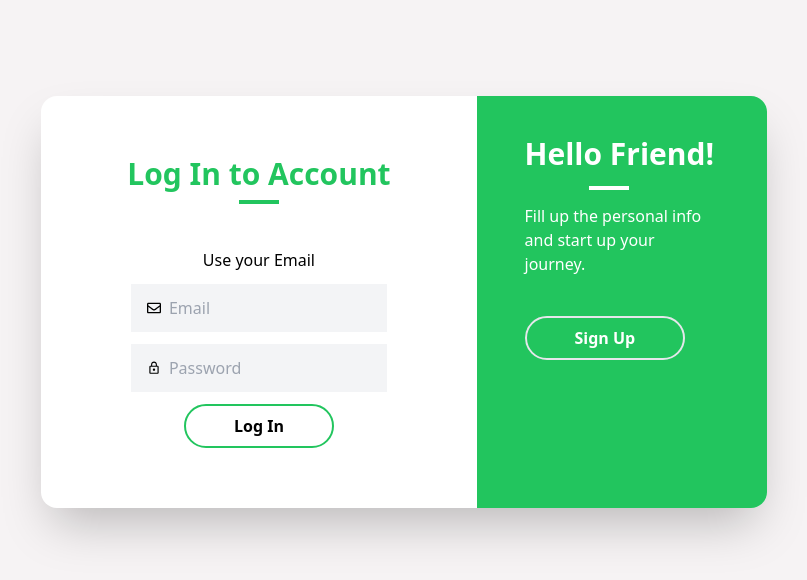
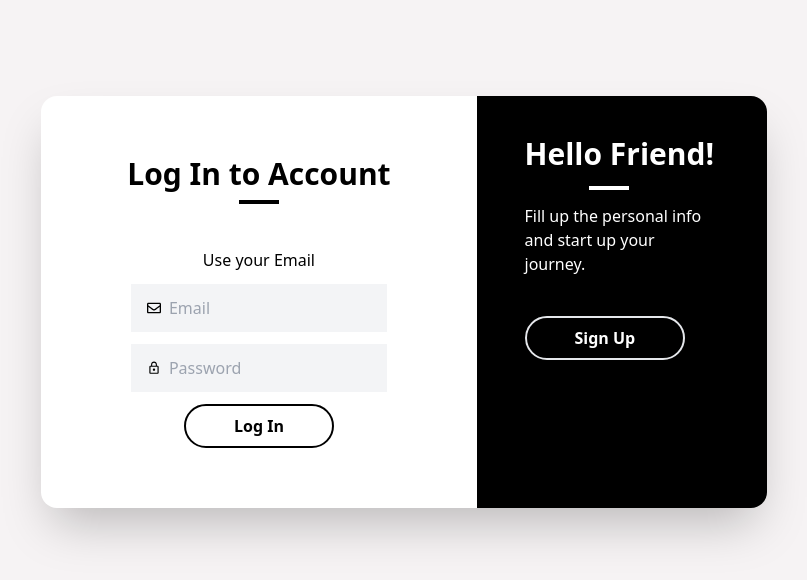
Before and after one commit to Aber72/giphy_search, a Next.js app: page /login in a window 1280 px wide. Shown: the top 580 px of the page, without its empty margins (236-1043 px from the left). Built offline with nearby package versions, Linux system fonts and the light colour scheme.

Commit message:
changes few designs in signup

```diff
--- a/src/pages/login.tsx
+++ b/src/pages/login.tsx
@@ -55,8 +55,8 @@ export default function Login() {
         <div className="w-full md:w-3/5 p-4 md:p-5">
           <div className="py-6 md:py-10">
             <div className="flex flex-col items-center">
-              <h2 className="text-xl md:text-3xl font-bold text-green-500 mb-2">Log In to Account</h2>
-              <div className="border-2 w-6 md:w-10 border-green-500 inline-block mb-2"></div>
+              <h2 className="text-xl md:text-3xl font-bold text-black mb-2">Log In to Account</h2>
+              <div className="border-2 w-6 md:w-10 border-black inline-block mb-2"></div>
             </div>
 
             <div className="flex flex-col items-center mt-4 md:mt-6">
@@ -84,7 +84,7 @@ export default function Login() {
               </div>
 
               <div
-                className="border-2 text-black border-green-500 rounded-full px-6 md:px-12 py-2 inline-block font-semibold hover:bg-green-500 hover:text-black mt-3 cursor-pointer"
+                className="border-2 text-black border-black rounded-full px-6 md:px-12 py-2 inline-block font-semibold hover:bg-black hover:text-white mt-3 cursor-pointer"
                 onClick={handleLogin}
               >
                 Log In
@@ -100,12 +100,12 @@ export default function Login() {
 
             {/* register section started  */}
 
-        <div className="w-full md:w-2/5 bg-green-500 text-white rounded-tr-2xl rounded-br-2xl md:py-10 px-4 md:px-12">
+        <div className="w-full md:w-2/5 bg-black text-white rounded-tr-2xl rounded-br-2xl md:py-10 px-4 md:px-12">
           <h2 className="text-xl md:text-3xl font-bold mb-2">Hello Friend!</h2>
           <div className="border-2 w-6 md:w-10 border-white inline-block mb-2 md:ml-16"></div>
           <p className="mb-6 md:mb-10">Fill up the personal info and start up your journey.</p>
           <Link href="/signup">
-            <div className="border-2 rounded-full px-6 md:px-12 py-2 inline-block font-semibold hover:bg-white hover:text-green-500 cursor-pointer">Sign Up</div>
+            <div className="border-2 rounded-full px-6 md:px-12 py-2 inline-block font-semibold hover:bg-white hover:text-black cursor-pointer">Sign Up</div>
           </Link>
         </div>
       </div>
--- a/src/pages/signup.tsx
+++ b/src/pages/signup.tsx
@@ -47,13 +47,13 @@ export default function Signup() {
   return (
     // started signup page.
     // header  for signup page
-    <main className="flex min-h-screen flex-col items-center justify-between p-24">
+    <main className="flex min-h-screen flex-col items-center justify-between p-24 ">
       <div className="bg-white rounded-2xl shadow-2xl flex flex-col w-2/3 max-w-xl">
         <div className="w-18 p-5">
           <div className="py-10">
             <div className="flex flex-col items-center">
-              <h2 className="text-3xl font-bold text-green-500 mb-2">Sign In to Account</h2>
-              <div className="border-2 w-10 border-green-500 inline-block mb-2"></div>
+              <h2 className="text-3xl font-bold text-black mb-2">Sign In to Account</h2>
+              <div className="border-2 w-10 border-black inline-block mb-2"></div>
             </div>
 
             {/*paragraph tag start */}
@@ -116,7 +116,7 @@ export default function Signup() {
 
                 <button
                   type="submit"
-                  className="border-2 text-black border-green-500 rounded-full px-12 py-2 inline-block font-semibold hover:bg-green-500 hover:text-white mt-3"
+                  className="border-2 text-black border-black rounded-full px-12 py-2 inline-block font-semibold hover:bg-black hover:text-white mt-3"
                 >
                   Sign In
                 </button>
```
